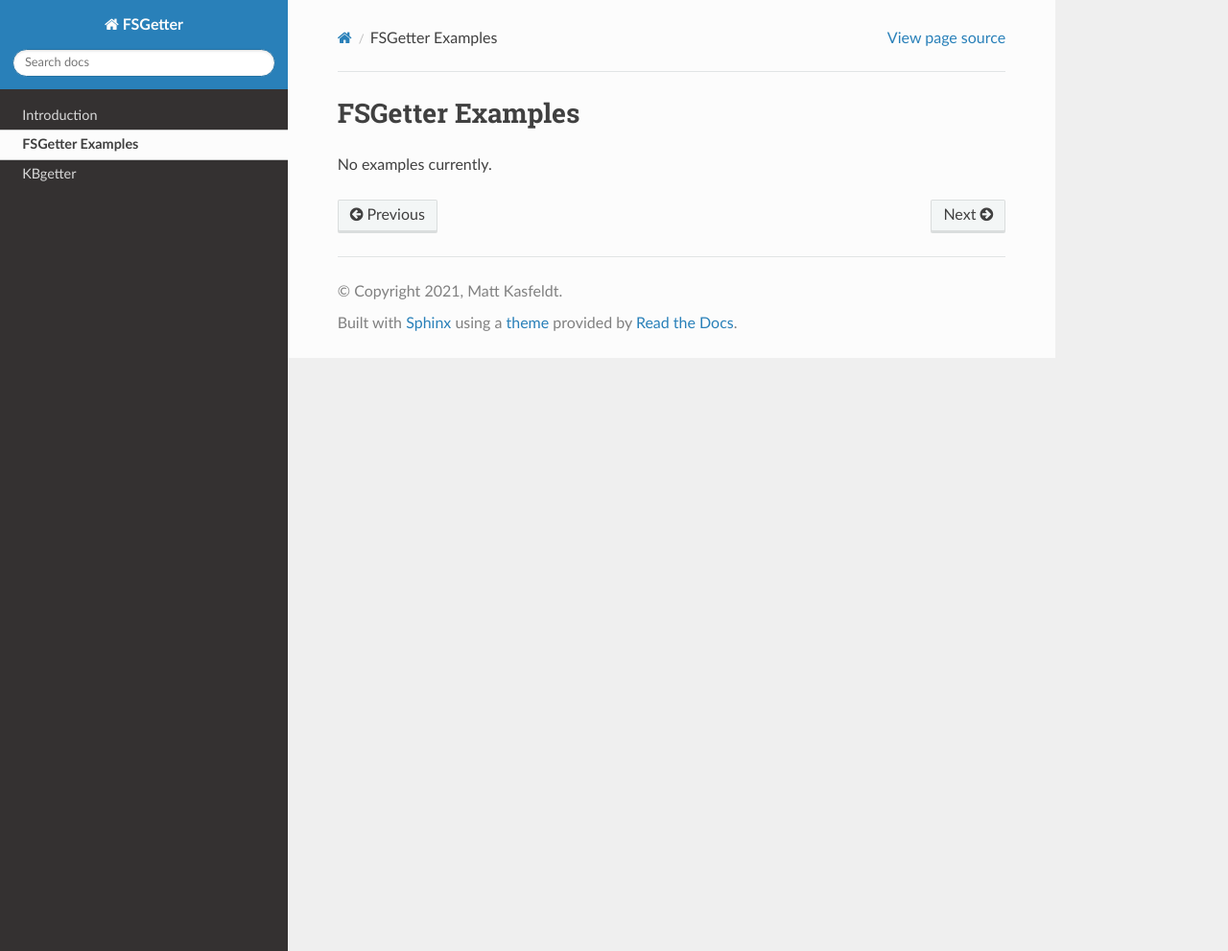
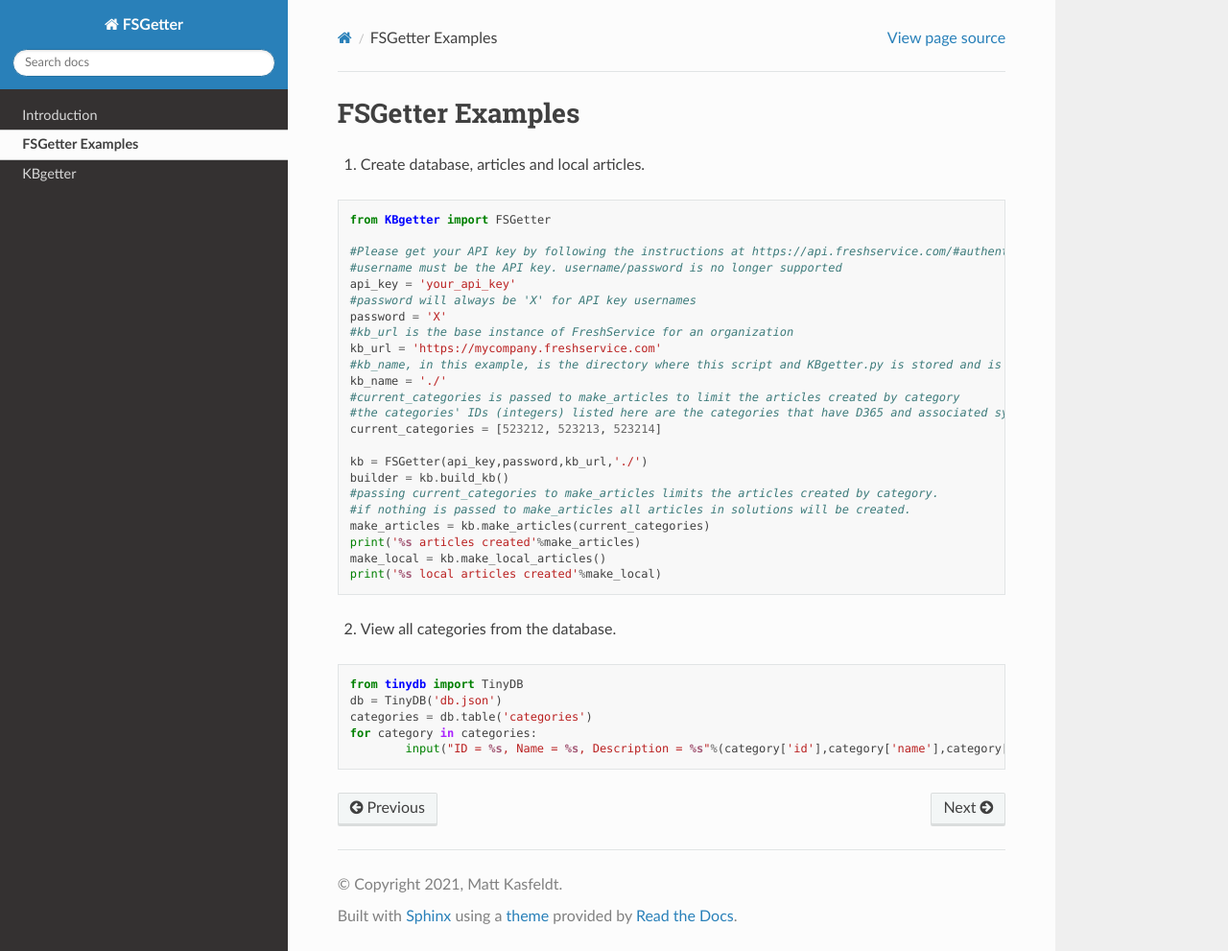
Before and after one commit to mkasfeldt/KBgetter, a Sphinx documentation site: the page built from docs/source/examples.rst, in a window 1280 px wide and 991 px high. Shown: the whole window at 96% size. Built offline with Sphinx 7.4.7 and the Read the Docs theme 2.0.0, drawn with Linux system fonts in a browser that asks for light colours.

Commit message:
update docs

```diff
--- a/docs/source/examples.rst
+++ b/docs/source/examples.rst
@@ -1,3 +1,39 @@
 FSGetter Examples
 ====================================
-No examples currently.
+1. Create database, articles and local articles.
+
+.. code-block::
+
+	from KBgetter import FSGetter
+
+	#Please get your API key by following the instructions at https://api.freshservice.com/#authentication
+	#username must be the API key. username/password is no longer supported
+	api_key = 'your_api_key'
+	#password will always be 'X' for API key usernames
+	password = 'X'
+	#kb_url is the base instance of FreshService for an organization
+	kb_url = 'https://mycompany.freshservice.com'
+	#kb_name, in this example, is the directory where this script and KBgetter.py is stored and is a relative path
+	kb_name = './'
+	#current_categories is passed to make_articles to limit the articles created by category
+	#the categories' IDs (integers) listed here are the categories that have D365 and associated systems documentation
+	current_categories = [523212, 523213, 523214]
+
+	kb = FSGetter(api_key,password,kb_url,'./')
+	builder = kb.build_kb()
+	#passing current_categories to make_articles limits the articles created by category.
+	#if nothing is passed to make_articles all articles in solutions will be created.
+	make_articles = kb.make_articles(current_categories)
+	print('%s articles created'%make_articles)
+	make_local = kb.make_local_articles()
+	print('%s local articles created'%make_local)
+
+2. View all categories from the database.
+
+.. code-block::
+
+	from tinydb import TinyDB
+	db = TinyDB('db.json')
+	categories = db.table('categories')
+	for category in categories:
+		input("ID = %s, Name = %s, Description = %s"%(category['id'],category['name'],category['description']))
```
Also changed, not shown: 8 other files.
